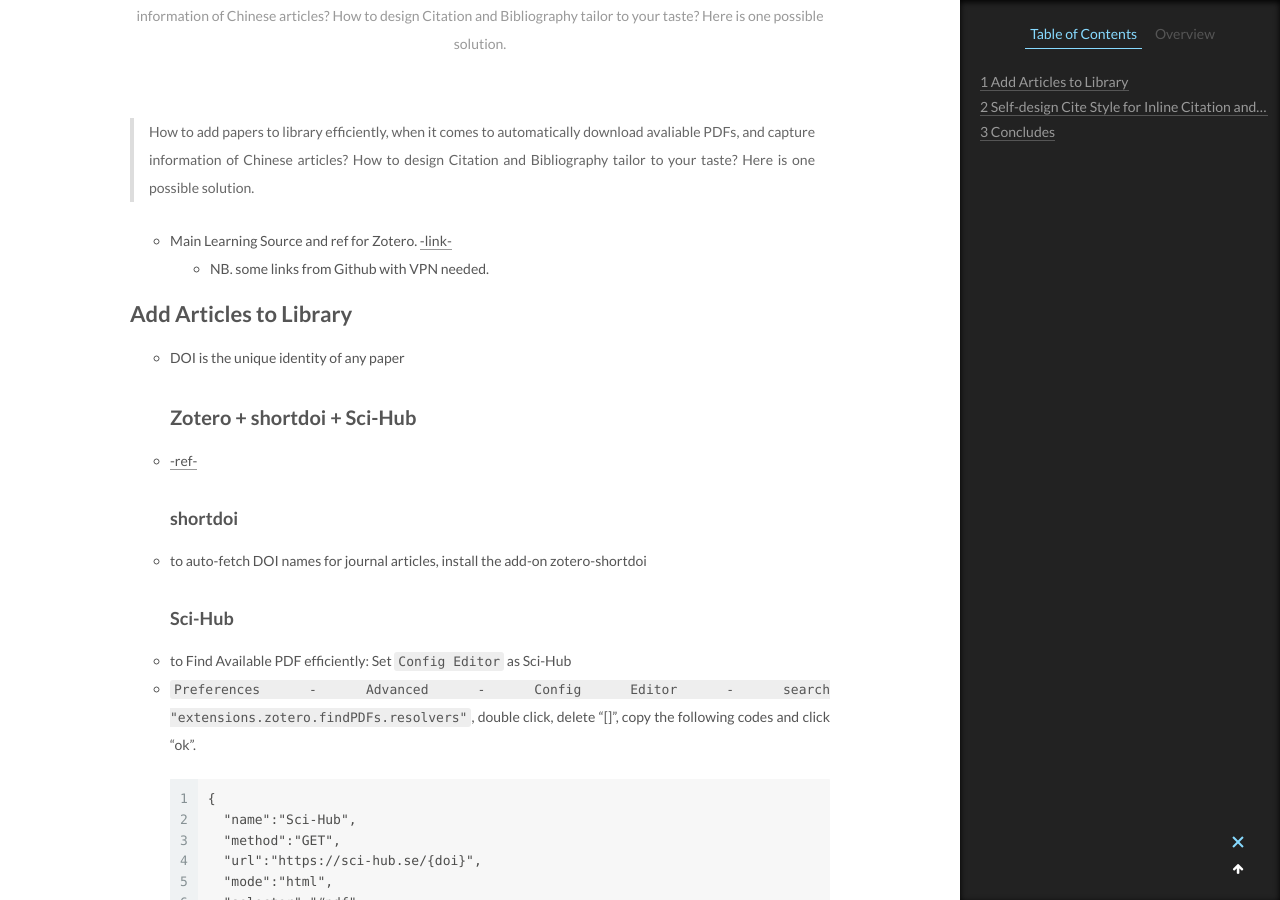
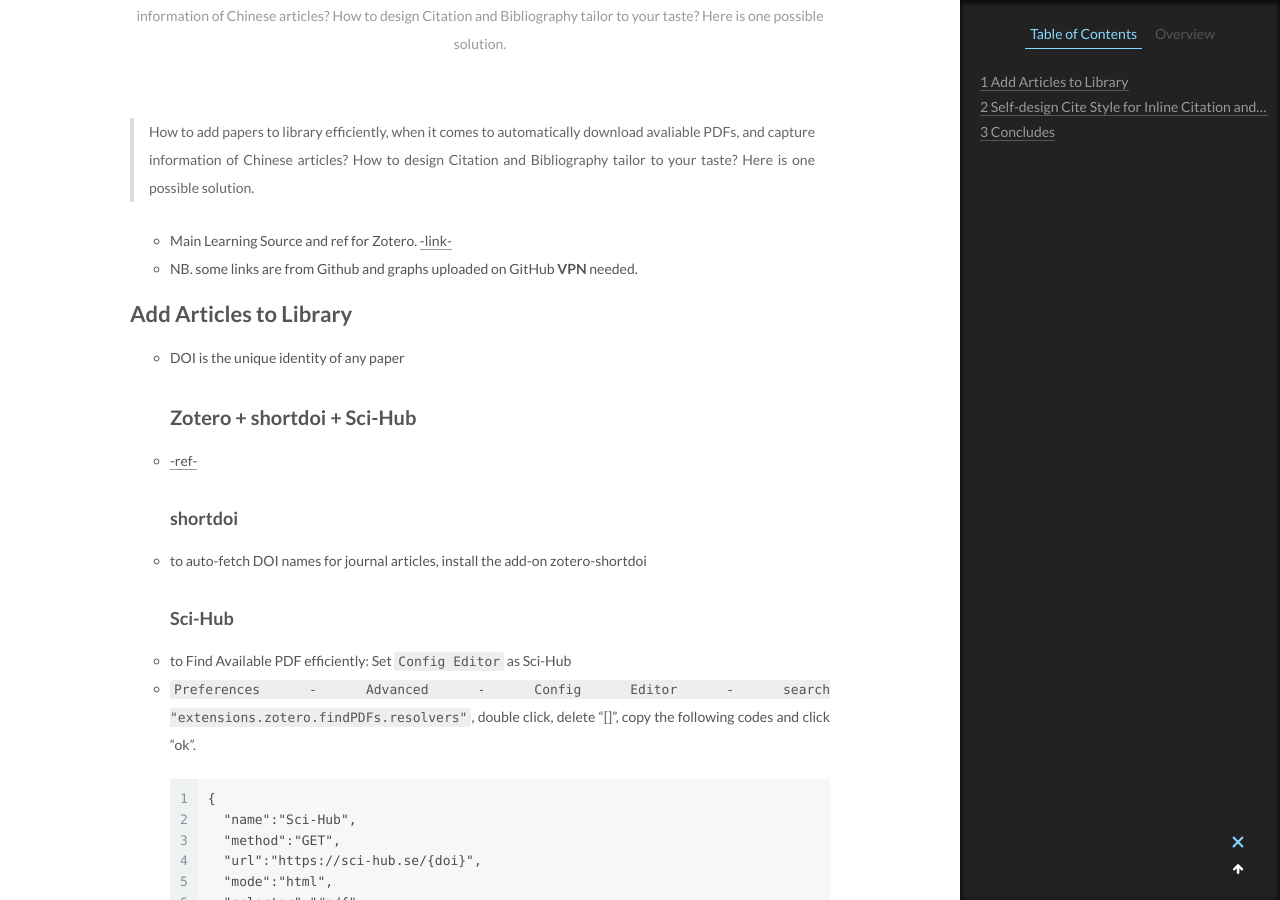
Before and after one commit to fqinpku/fqinpku.github.io, a Jekyll site: the page built from _posts/2022-7-22-Zotero.md, in a window 1280 px wide and 900 px high, scrolled down 435 px. Built offline with Jekyll 4.4.1, drawn with Linux system fonts in a browser that asks for light colours.

Commit message:
initial commit

```diff
--- a/_posts/2022-7-22-Zotero.md
+++ b/_posts/2022-7-22-Zotero.md
@@ -10,7 +10,7 @@
 
 
 - Main Learning Source and ref for Zotero. [-link-](https://github.com/redleafnew/Zotero_introduction/releases)
-    - NB. some links from Github with VPN needed.
+- NB. some links are from Github and graphs uploaded on GitHub **VPN** needed.
 
 # Add Articles to Library
 - DOI is the unique identity of any paper
```
